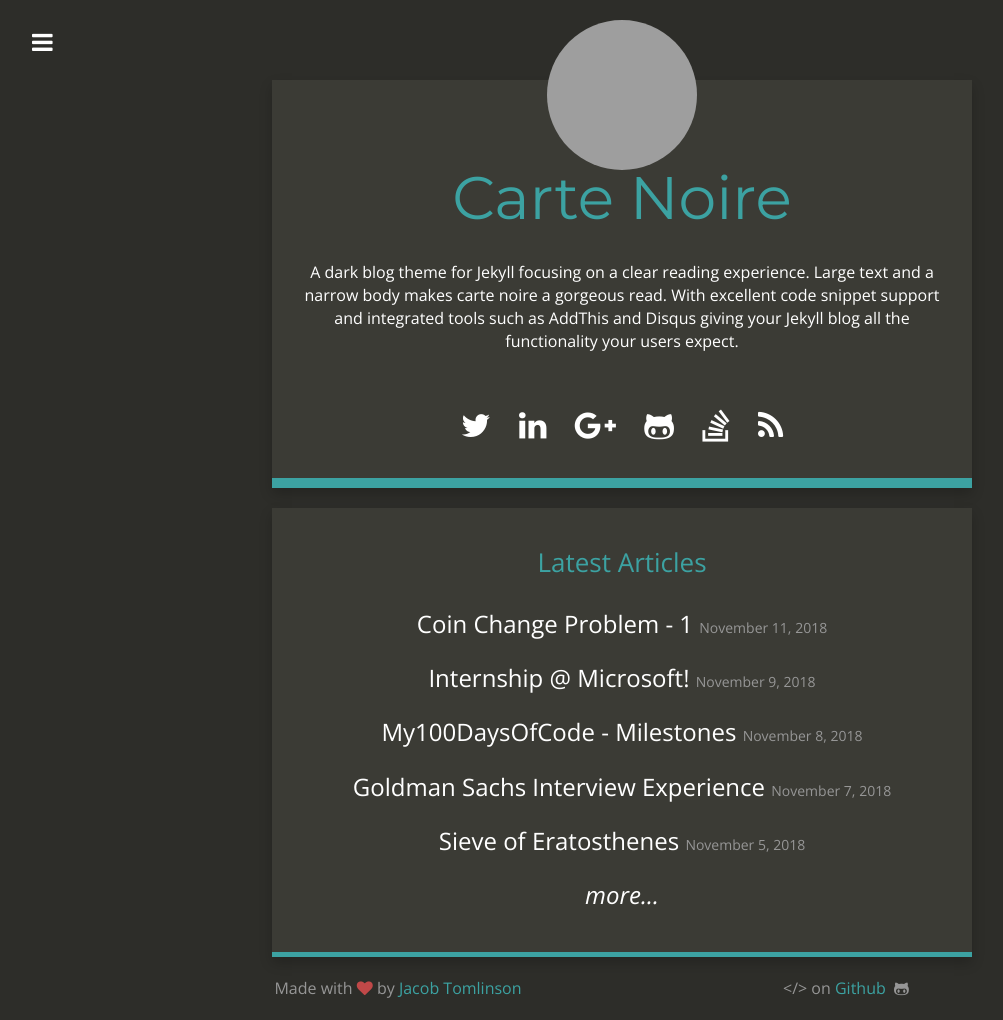
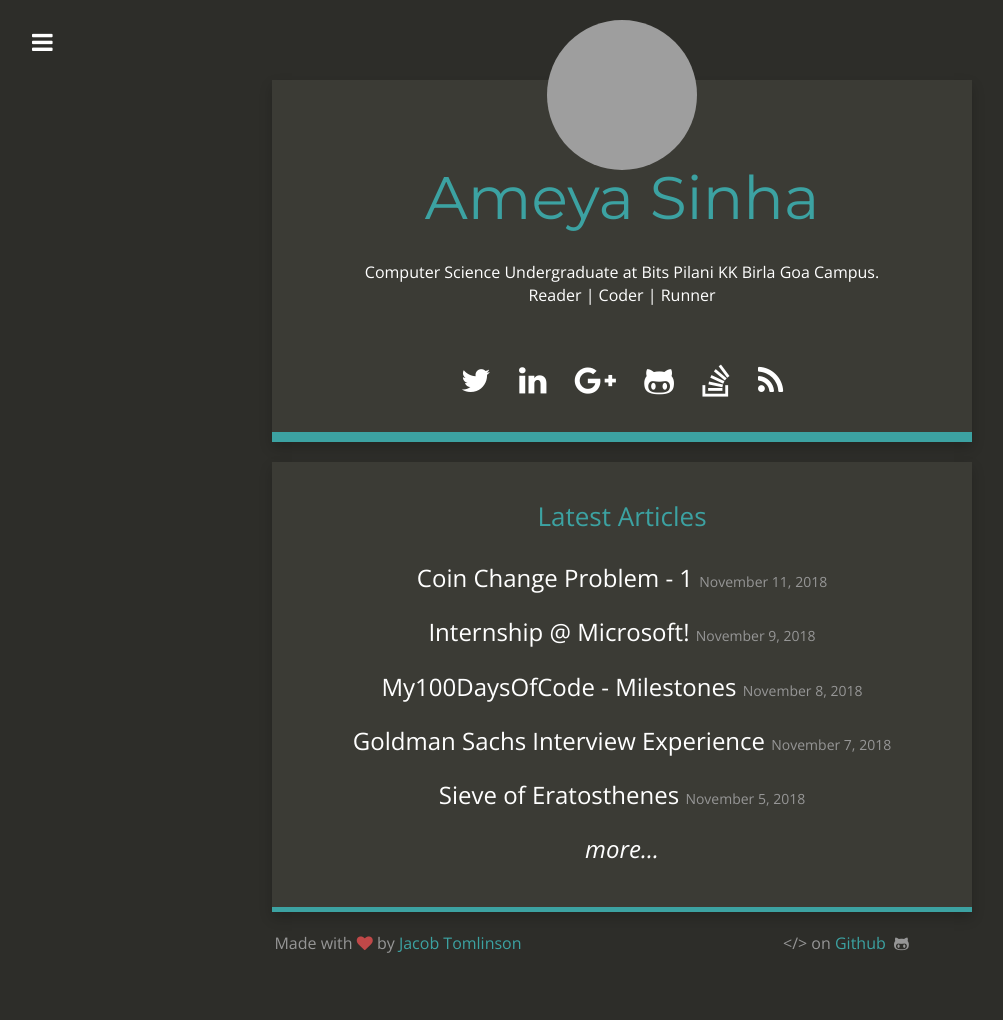
Before and after one commit to ameyanator/ameyanator.github.io, a Jekyll site: the page built from index.html, in a window 1280 px wide. Shown: the whole page, without its empty margins (18-1021 px from the left). Built offline with Jekyll 4.4.1, drawn with Linux system fonts in a browser that asks for light colours; nearby versions of some CDN libraries; after the commit the page ends 975 px from its top, so only the background shows below that; grey boxes are pictures that could not be loaded.

Commit message:
bring back to original1

```diff
--- a/_config.yml
+++ b/_config.yml
@@ -1,16 +1,16 @@
 # Site settings
-title: "Carte Noire"
-email: jacob@jacobtomlinson.co.uk
+title: "Ameya Sinha"
+email: ameyasinha26@gmail.com
 description: "A dark blog theme for Jekyll."
 baseurl: ""
-url: "http://carte-noire.jacobtomlinson.co.uk/"
-title_description: "A dark blog theme for Jekyll focusing on a clear reading experience. Large text and a narrow body makes carte noire a gorgeous read. With excellent code snippet support and integrated tools such as AddThis and Disqus giving your Jekyll blog all the functionality your users expect."
-title_image: "https://www.gravatar.com/avatar/00000000000000000000000000000000?s=500&d=mm"
-google_analytics: "UA-20365477-4"
+url: ""
+title_description: "Computer Science Undergraduate at Bits Pilani KK Birla Goa Campus.<br> Reader | Coder | Runner"
+title_image: "https://avatars0.githubusercontent.com/u/20975496?s=400&v=4"
+google_analytics: "UA-129019216-1"
 disqus_account: ameyasinha
-github_repository: https://github.com/jacobtomlinson/carte-noire
+github_repository: https://github.com/ameyanator/ameyanator.github.io
 addthis_id: ra-513c6fa83da6ec67
-post_limit: 5
+post_limit: 7
 
 # Social usernames/URLs
 twitter_username: _jacobtomlinson
```
